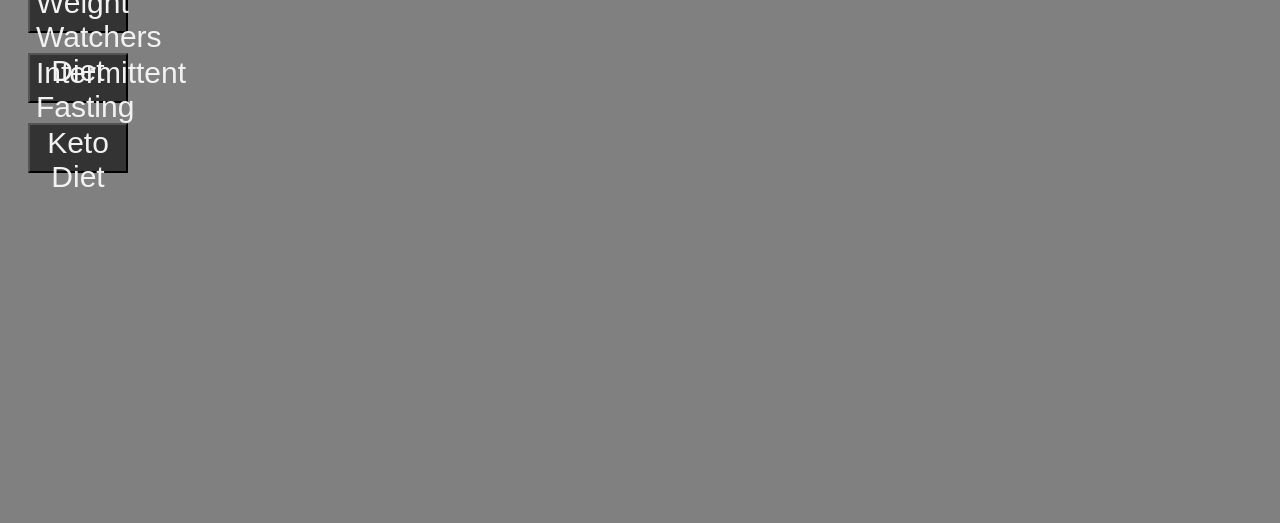
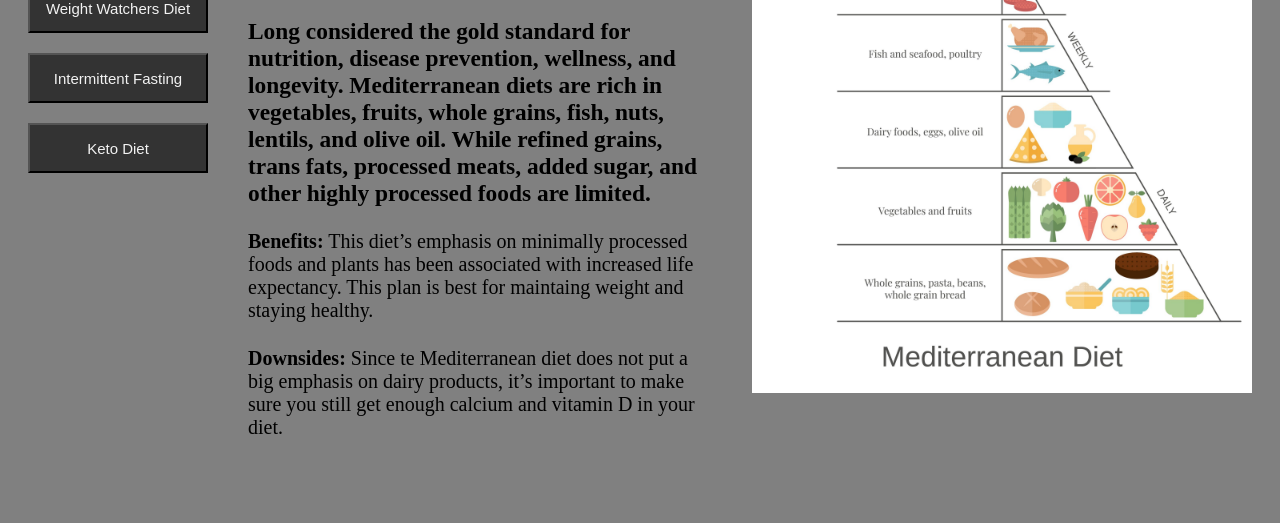
Before and after one commit to zfleisch/midterm3192024, a plain HTML site: page nutrition.html in a window 1280 px wide. Shown: the part 277-800 px from the top of the page. Drawn offline with Linux system fonts and the light colour scheme.

Commit message:
Fixed nutrition

```diff
--- a/data.json
+++ b/data.json
@@ -63,14 +63,14 @@
             "image": "./images/medi.jpeg"
         },
         {
-            "diet": "WeightWatchers",
+            "diet": "Weight Watchers",
             "description": "The Weight Watchers diet is one of the most popular weight loss programs worldwide. It does not restrict any food group however people on WW must eat within their set number of daily points to reach their ideal weight.",
             "benefits": "The most simple and straight forward. Eat less calories to lose weight. Due to this simplicity WW provides flexibility to eat what you want ",
             "downsides": "Price: Wight watchers is not a free plan and depending on the subscription you get it can be costly.",
             "image": "./images/WW_Logo.jpg"
         },
         {
-            "diet": "IntermittentFasting",
+            "diet": "Intermittent Fasting",
             "description": "Intermittent fasting is a dietary strategy that cycles between periods of fasting and eating. Th emost common method is the 16/8 method which invloves limiting the time you eat to only 8 hours a day and fasting for the remaining 16 hours.",
             "benefits": "Intermittent fasting has been linked to anti-aging effects, increased insulin sensitivity, improved brain health, and reduced inflammation.",
             "downsides": "Fasting is difficult for some as you need to fight off your urge to eat during certain times of the day.",
--- a/index.js
+++ b/index.js
@@ -108,13 +108,14 @@
             const imageContainer = document.getElementById("diet_image_container");
 
             mainContainer.innerHTML = `
-                <h2>${selectedDiet.diet}</h2>
-                <p>${selectedDiet.description}</p>
-                <p><strong>Benefits:</strong> ${selectedDiet.benefits}</p>
-                <p><strong>Downsides:</strong> ${selectedDiet.downsides}</p>
+                <h1>${selectedDiet.diet}</h1>
+                <h3>${selectedDiet.description}</h3>
+                <strong>Benefits:</strong> ${selectedDiet.benefits}
+                <h2></h2>
+                <strong>Downsides:</strong> ${selectedDiet.downsides}
             `;
 
-            imageContainer.innerHTML = `<img src="${selectedDiet.image}" alt="${selectedDiet.diet} Image">`;
+            imageContainer.innerHTML = `<img src="${selectedDiet.image}" width ="500" alt="${selectedDiet.diet} Image">`;
         } else {
             console.error("Diet not found");
         }
--- a/nutrition.html
+++ b/nutrition.html
@@ -4,6 +4,7 @@
     <meta charset="UTF-8">
     <meta name="viewport" content="width=device-width, initial-scale=1.0">
     <link rel="stylesheet" href="./style.css">
+    <script src="./index.js"></script>
     <div class="nav">
         <a href="./index.html">Home</a>
         <a href="./routines.html">Routines</a>
@@ -16,10 +17,10 @@
 </head>
 <body style="background-color: grey;" onload="javascript:getDiet('Mediterranean')">
     <div class="horizontal_container">
-        <div class="buttons">
+        <div class="nutrition_buttons">
             <button type="button" onclick="getDiet('Mediterranean');">Mediterranean Diet</button>
-            <button type="button" onclick="getDiet('WeightWatchers');">Weight Watchers Diet</button>
-            <button type="button" onclick="getDiet('IntermittentFasting');">Intermittent Fasting</button>
+            <button type="button" onclick="getDiet('Weight Watchers');">Weight Watchers Diet</button>
+            <button type="button" onclick="getDiet('Intermittent Fasting');">Intermittent Fasting</button>
             <button type="button" onclick="getDiet('Keto');">Keto Diet</button>
         </div>
         <div id="diet_main_container">
--- a/style.css
+++ b/style.css
@@ -77,3 +77,18 @@
     margin-bottom: 20px;
     font-size: 30px;
 }
+.horizontal_container .nutrition_buttons
+{
+    width: 180px;
+}
+.horizontal_container .nutrition_buttons button
+{
+    display: block;
+    color: #f2f2f2;
+    background-color: #333;
+    width: 180px;
+    height: 50px;
+    margin-top: 20px;
+    margin-bottom: 20px;
+    font-size: 15px;
+}
```
